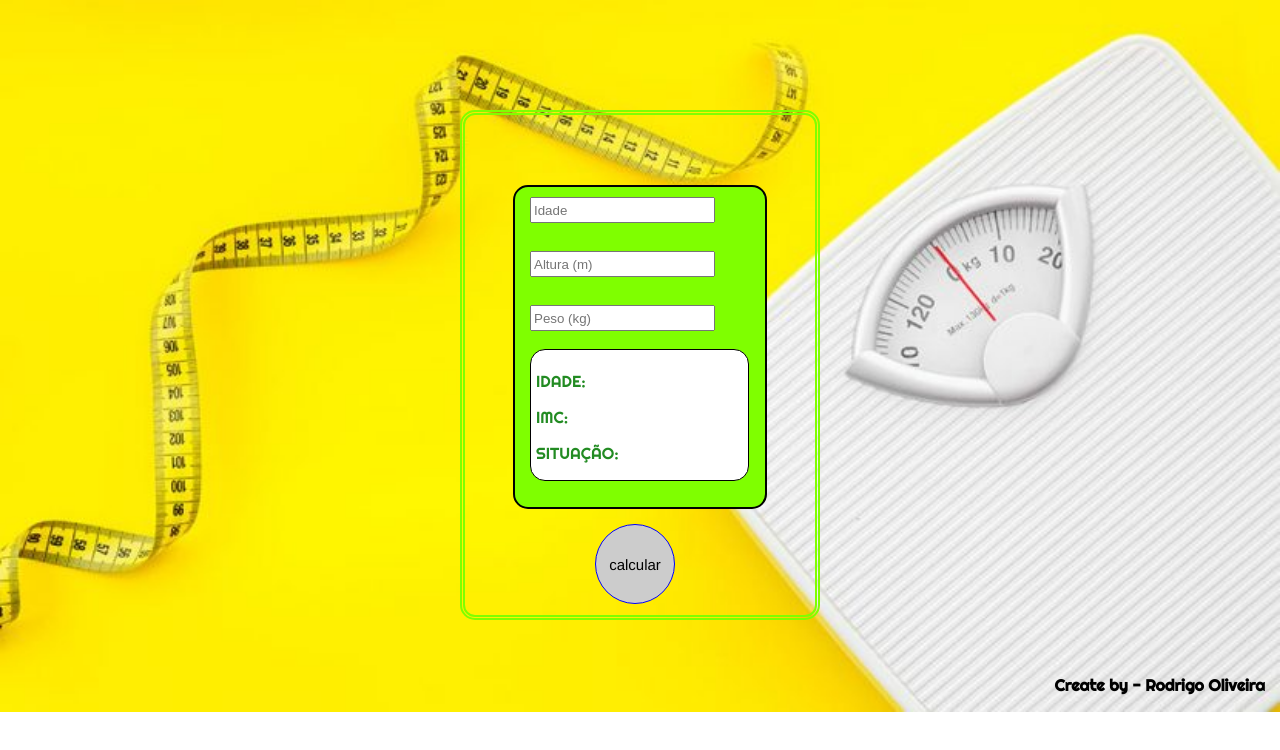
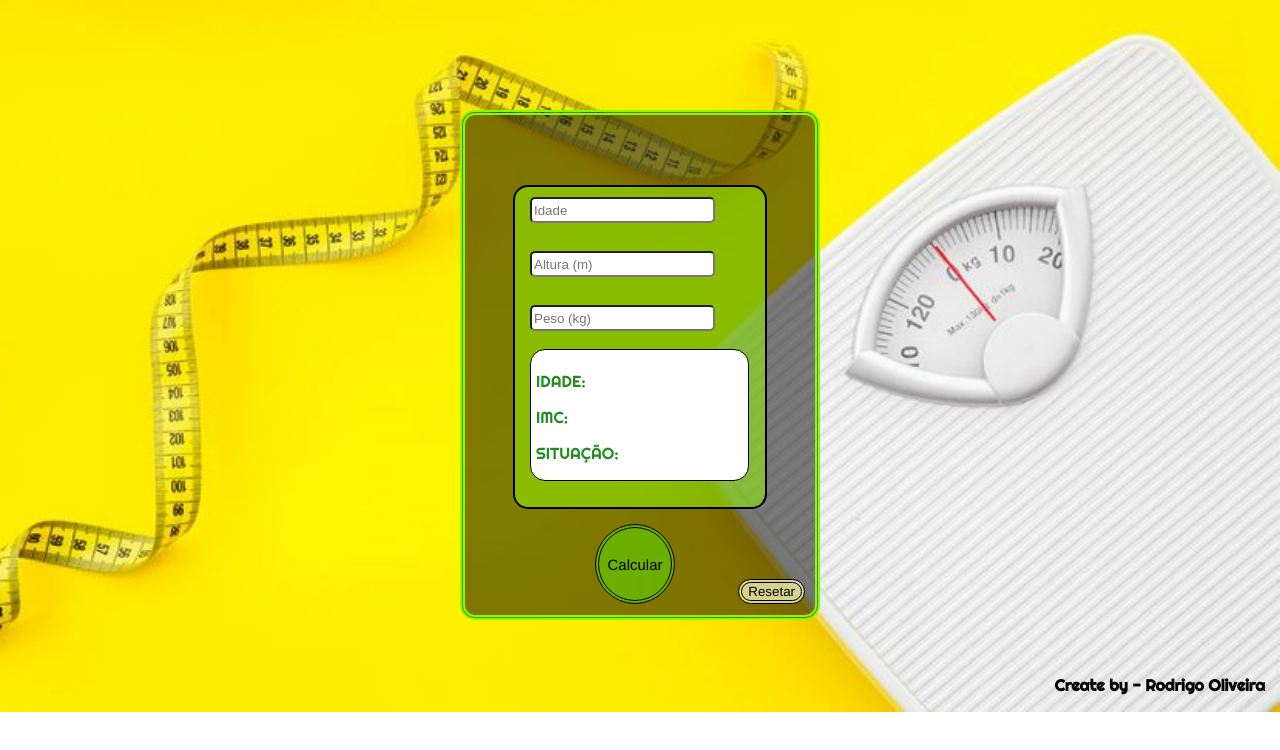
Before and after one commit to Digoh-Oliveira/calculadoraIMC, a plain HTML site: page index.html in a window 1280 px wide. Drawn offline with Linux system fonts and the light colour scheme.

Commit message:
atualização

```diff
--- a/index.html
+++ b/index.html
@@ -22,7 +22,8 @@
                         <p>SITUAÇÃO: <span id="imcSit"></span></p>
                     </div>
                 </div>
-                    <button class="btnCalcular" onclick="calcularIMC()">calcular</button>
+                    <button class="btnCalcular" onclick="calcularIMC()">Calcular</button>
+                    <button class="btnResetar" onclick="resetarIMC()">Resetar</button>
             </div>
             <footer>
                 <h4>Create by - Rodrigo Oliveira</h4>
--- a/script.js
+++ b/script.js
@@ -98,3 +98,8 @@ function calcularIMC(){
     }
 
 }
+
+function resetarIMC(){
+
+    location.reload();
+}
--- a/style.css
+++ b/style.css
@@ -11,6 +11,7 @@ body{
     width: 350px;
     height: 500px;
     border: 5px solid chartreuse;
+    background-color: rgba(0, 0, 0, 50%);
     border-style: double;
     margin: 110px auto;
     border-radius: 15px;
@@ -23,7 +24,7 @@ body{
     margin: 0 auto;
     margin-top: 70px;
     border-radius: 15px;
-    background-color: chartreuse;}
+    background-color: rgba(150, 255, 0, 50%);}
 
 .btnCalcular{
     width: 80px;
@@ -31,15 +32,25 @@ body{
     border-radius: 80px;
     margin-left: 130px;
     margin-top: 15px;
-    background-color: #ccc;
-    border: 1px solid blue;
+    background-color: rgba(100, 200, 0, 70%);
+    border: 4px double black;
     font-size: 15px;
+    font-family: 'Franklin Gothic Medium', 'Arial Narrow', Arial, sans-serif;}
+
+.btnResetar{
+    float: right;
+    margin-top: 70px;
+    margin-right: 10px;
+    border-radius: 20px;
+    background-color: rgba(255, 255, 200, 70%);
+    border: 4px double black;
     font-family: 'Franklin Gothic Medium', 'Arial Narrow', Arial, sans-serif;}
 
 .imcForm input{
      height: 20px;
      margin-left: 15px;
-     margin-top: 10px;}
+     margin-top: 10px;
+    border-radius: 5px;}
 
 .divResult{
     width: 207px;
@@ -60,5 +71,4 @@ h4{
         text-align: right;
         margin: 0;
         padding: 15px;
-        font-family: 'Righteous', cursive;
-}
+        font-family: 'Righteous', cursive;}
```
